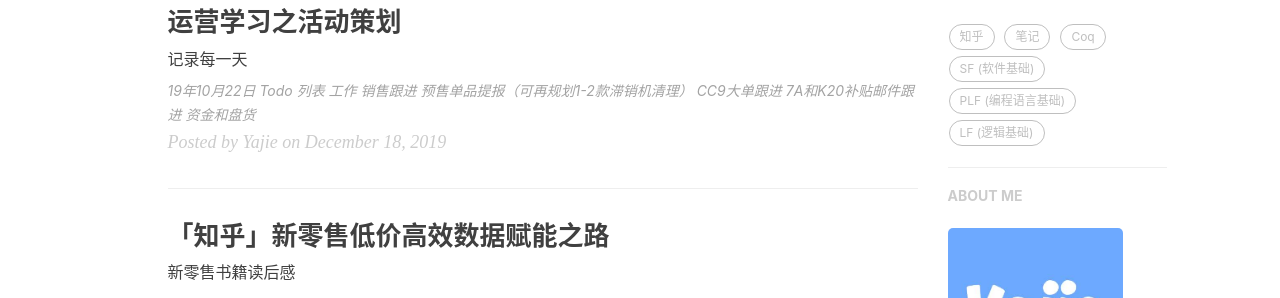
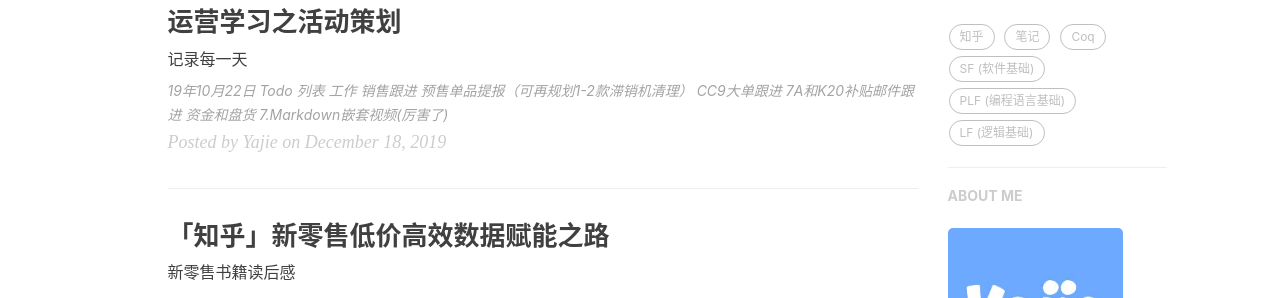
Before and after one commit to zhangyaj/z.realme.pub, a Jekyll site: the page built from index.html, in a window 1280 px wide. Shown: the part 463-761 px from the top of the page. Built offline with Jekyll 4.4.1, drawn with Linux system fonts in a browser that asks for light colours; nearby versions of some CDN libraries; the list of posts is cut into pages by our own code; comment, search, counter and statistics services are not loaded.

Commit message:
Update 2019-12-18-hdch.markdown

```diff
--- a/_posts/2019-12-18-hdch.markdown
+++ b/_posts/2019-12-18-hdch.markdown
@@ -18,6 +18,7 @@ tags:
 - [ ] 7A和K20补贴邮件跟进
 - [ ] 资金和盘货
 
+### 7.Markdown嵌套视频(厉害了)
 <video id="video" controls="" preload="none" poster="http://img.blog.fandong.me/2017-08-26-Markdown-Advance-Video.jpg">
       <source id="mp4" src="http://img.blog.fandong.me/2017-08-26-Markdown-Advance-Video.mp4" type="video/mp4">
       </video>
```
